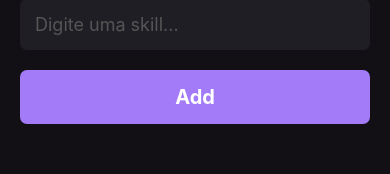
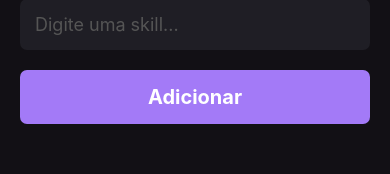
Before and after one commit to EmersonStark/react-native-skill-app, a React Native app: screen / in a window 390 px wide. Shown: the part 131-305 px from the top of the page. Built offline with nearby package versions, Linux system fonts and the light colour scheme.

Commit message:
Mudando nosso componente Button para typescript

```diff
--- a/src/components/Button/index.js
+++ b/src/components/Button/index.tsx
@@ -1,10 +1,23 @@
 import React from 'react';
-import {TouchableOpacity, Text, StyleSheet} from 'react-native';
+import {
+  TouchableOpacity,
+  TouchableOpacityProps,
+  Text,
+  StyleSheet
+} from 'react-native';
 
-function Button({onPress}) {
+
+interface ButtonProps extends TouchableOpacityProps {
+  title: String
+}
+
+function Button({ title, ...rest }:ButtonProps)  {
   return (
-    <TouchableOpacity style={styles.button} onPress={() => onPress()}>
-      <Text style={styles.buttonTitle}>Add</Text>
+    <TouchableOpacity
+      style={styles.button}
+      {...rest}
+      >
+      <Text style={styles.buttonTitle}>{title}</Text>
     </TouchableOpacity>
   );
 }
--- a/src/pages/Home/index.tsx
+++ b/src/pages/Home/index.tsx
@@ -36,13 +36,17 @@ function Home() {
         style={styles.input}
       />
 
-      <Button onPress={handleAddNewSkill} />
+      <Button
+        title="Adicionar"
+        onPress={handleAddNewSkill}
+        activeOpacity={0.4}
+        />
 
       <Text style={[styles.title, {marginVertical: 50}]}>Skills</Text>
 
       <FlatList
         data={mySkills}
-        keyExtractor={item => item.id}
+        keyExtractor={item => String(item.id)}
         renderItem={({item}) => <Card skill={item} />}
       />
     </View>
```
